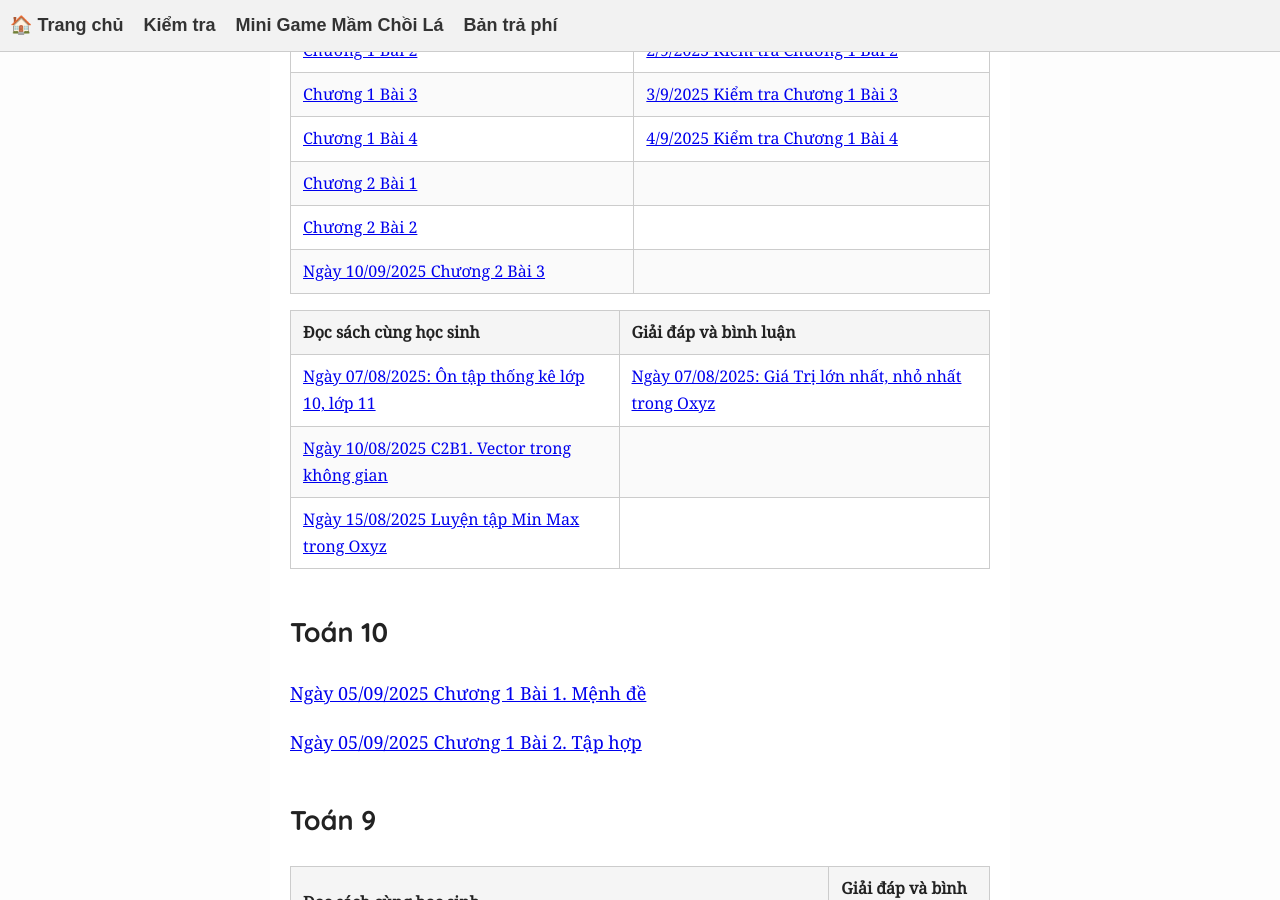
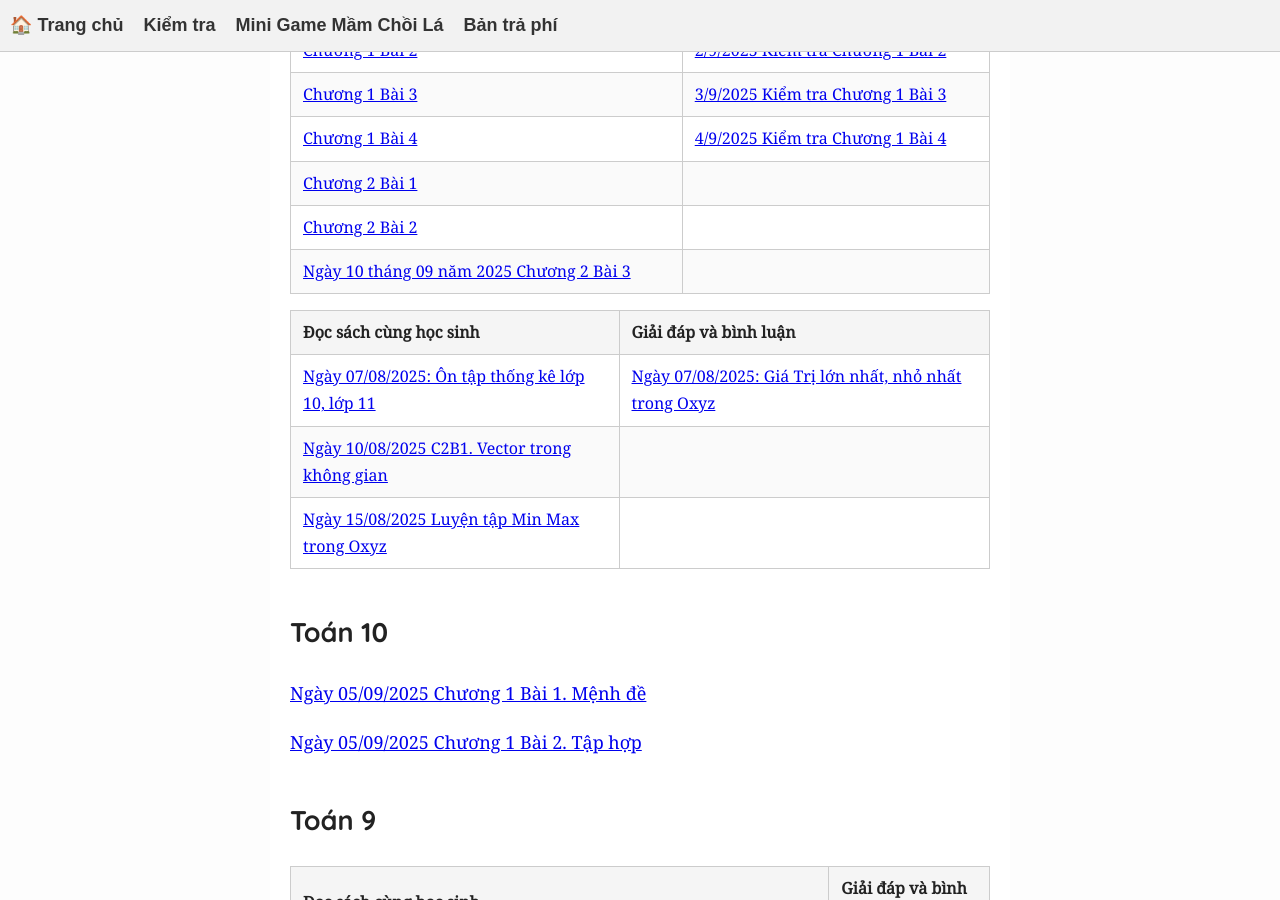
Before and after one commit to NguyenMuoiVN1988/publicstudyrepo, a Jekyll site: the page built from index.md, in a window 1280 px wide and 900 px high, scrolled down 313 px. Built offline with Jekyll 4.4.1, drawn with Linux system fonts in a browser that asks for light colours.

Commit message:
Update index.md

```diff
--- a/index.md
+++ b/index.md
@@ -14,7 +14,7 @@ title: "Public Study"
 | [Chương 1 Bài 4](T12/T12C1B4KhaoSat.md) | [4/9/2025 Kiểm tra Chương 1 Bài 4](T12/T12TestC1B4F.md)|
 | [Chương 2 Bài 1](T12/T12C2B1.md)| |
 | [Chương 2 Bài 2](T12/T12C2B2.md)| |
-| [Ngày 10/09/2025 Chương 2 Bài 3](T12/T12C2B3.md)| |
+| [Ngày 10 tháng 09 năm 2025 Chương 2 Bài 3](T12/T12C2B3.md)| |
 
 
 
```
